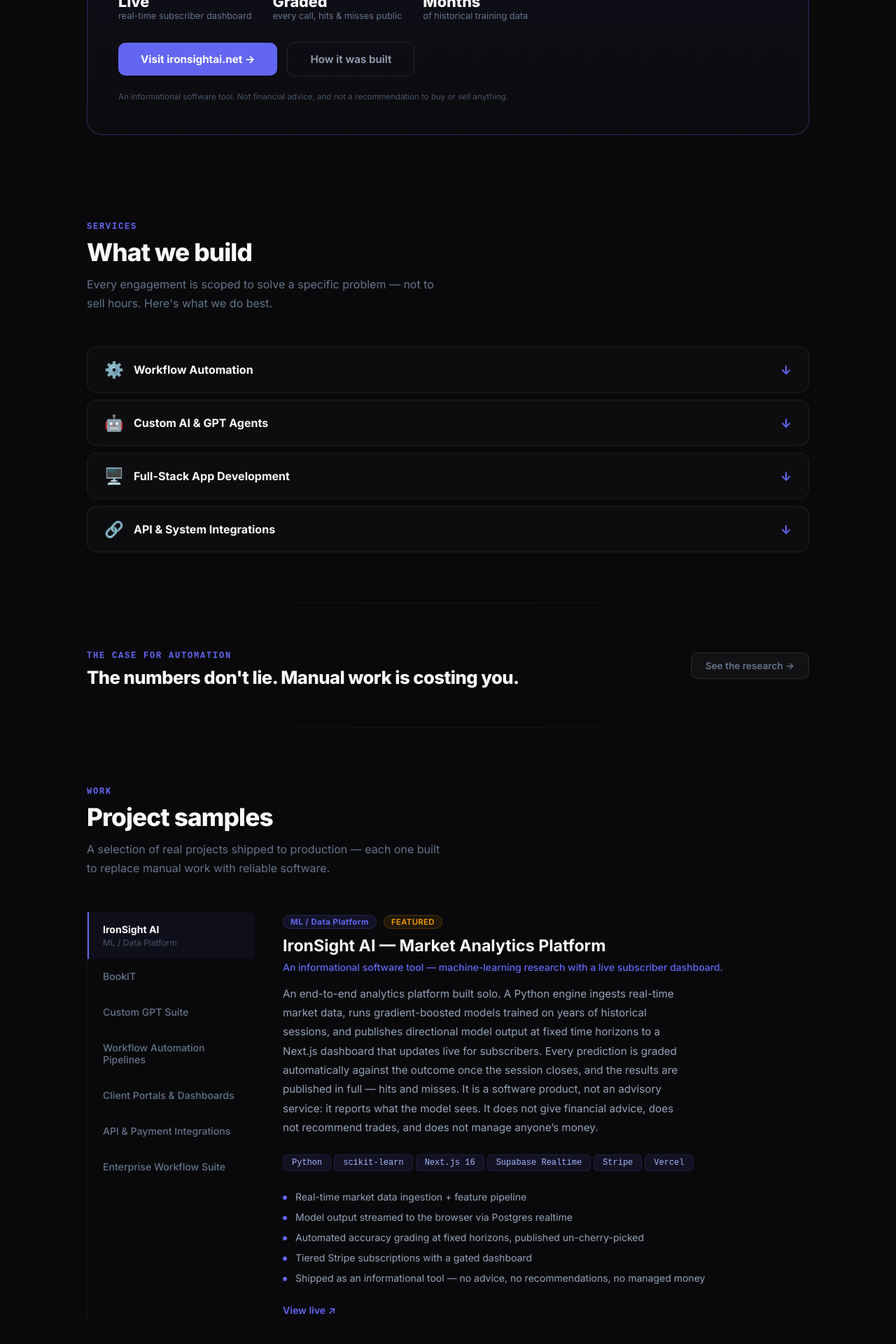
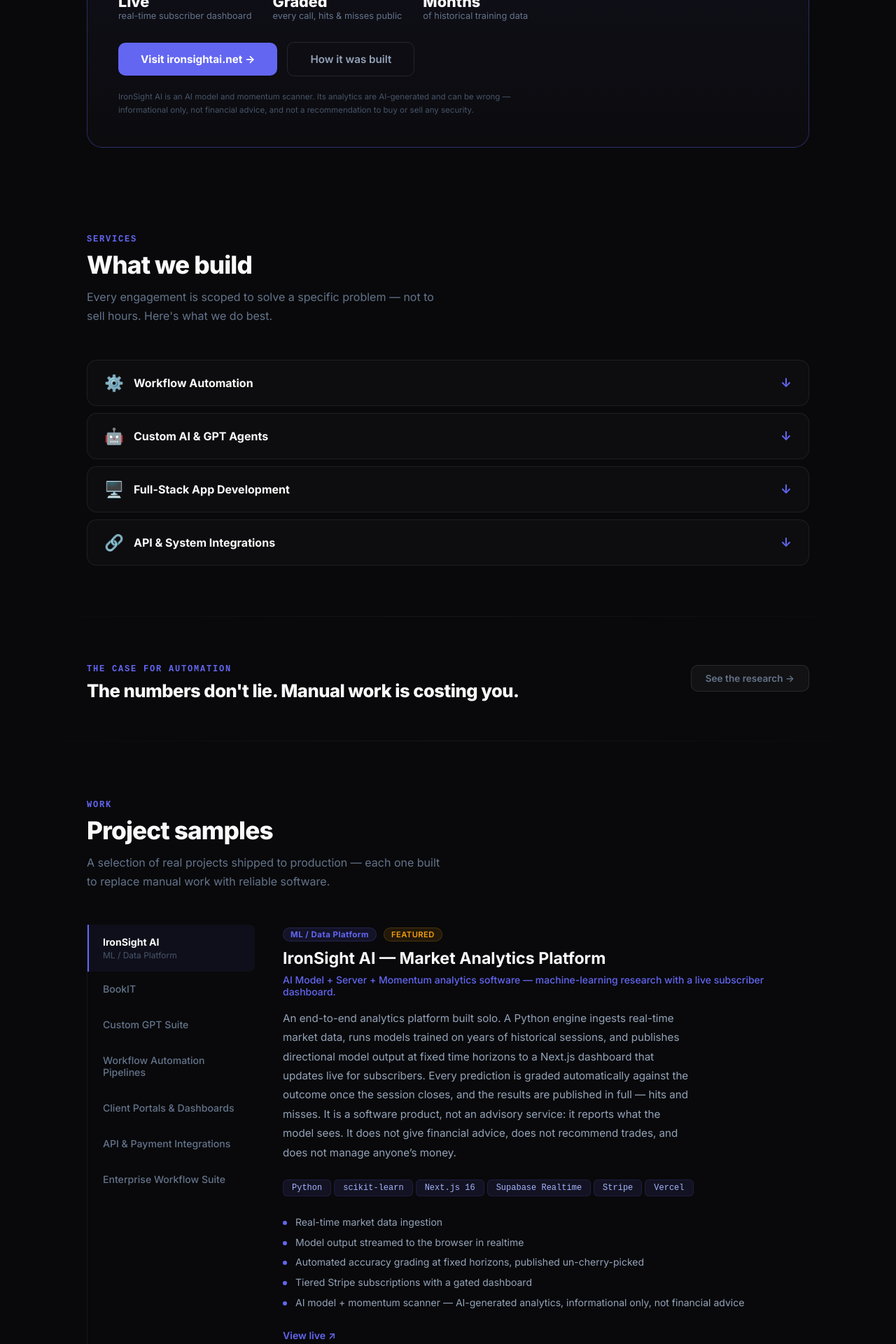
Before and after one commit to DamianAI613/clearpath-site, a Next.js app: page / in a window 1280 px wide. Shown: the part 1640-3560 px from the top of the page at 70% size. Built offline with nearby package versions, Linux system fonts and the light colour scheme.

Commit message:
IronSight copy: obscure method/data source, rework disclaimers, lowercase email

```diff
--- a/app/page.tsx
+++ b/app/page.tsx
@@ -70,15 +70,15 @@
   {
     title: 'IronSight AI — Market Analytics Platform',
     category: 'ML / Data Platform',
-    tagline: 'An informational software tool — machine-learning research with a live subscriber dashboard.',
-    description: 'An end-to-end analytics platform built solo. A Python engine ingests real-time market data, runs gradient-boosted models trained on years of historical sessions, and publishes directional model output at fixed time horizons to a Next.js dashboard that updates live for subscribers. Every prediction is graded automatically against the outcome once the session closes, and the results are published in full — hits and misses. It is a software product, not an advisory service: it reports what the model sees. It does not give financial advice, does not recommend trades, and does not manage anyone’s money.',
+    tagline: 'AI Model + Server + Momentum analytics software — machine-learning research with a live subscriber dashboard.',
+    description: 'An end-to-end analytics platform built solo. A Python engine ingests real-time market data, runs models trained on years of historical sessions, and publishes directional model output at fixed time horizons to a Next.js dashboard that updates live for subscribers. Every prediction is graded automatically against the outcome once the session closes, and the results are published in full — hits and misses. It is a software product, not an advisory service: it reports what the model sees. It does not give financial advice, does not recommend trades, and does not manage anyone’s money.',
     tech: ['Python', 'scikit-learn', 'Next.js 16', 'Supabase Realtime', 'Stripe', 'Vercel'],
     metrics: [
-      'Real-time market data ingestion + feature pipeline',
-      'Model output streamed to the browser via Postgres realtime',
+      'Real-time market data ingestion',
+      'Model output streamed to the browser in realtime',
       'Automated accuracy grading at fixed horizons, published un-cherry-picked',
       'Tiered Stripe subscriptions with a gated dashboard',
-      'Shipped as an informational tool — no advice, no recommendations, no managed money',
+      'AI model + momentum scanner — AI-generated analytics, informational only, not financial advice',
     ],
     link: 'https://ironsightai.net',
     featured: true,
@@ -407,7 +407,7 @@
               </a>
             </div>
             <p style={{ fontSize: '0.72rem', color: '#475569', margin: '20px 0 0', position: 'relative', lineHeight: 1.6, maxWidth: 620 }}>
-              An informational software tool. Not financial advice, and not a recommendation to buy or sell anything.
+              IronSight AI is an AI model and momentum scanner. Its analytics are AI-generated and can be wrong — informational only, not financial advice, and not a recommendation to buy or sell any security.
             </p>
           </div>
         </div>
@@ -661,7 +661,7 @@
                   See IronSight AI &rarr;
                 </a>
                 <p style={{ fontSize: '0.78rem', color: '#475569', margin: 0, maxWidth: 420, lineHeight: 1.6 }}>
-                  An informational software tool. Not financial advice, not a recommendation to buy or sell anything.
+                  IronSight AI is an AI model and momentum scanner. Its analytics are AI-generated and can be wrong — informational only, not financial advice, and not a recommendation to buy or sell any security.
                 </p>
               </div>
             </div>
@@ -764,14 +764,14 @@
                 Include the rough shape of the problem and I&apos;ll tell you honestly whether it&apos;s worth building.
               </p>
               <a
-                href="mailto:Support@ClearPathAutomation.IO?subject=ClearPath%20Automation%20%E2%80%94%20project%20inquiry"
+                href="mailto:support@clearpathautomation.io?subject=ClearPath%20Automation%20%E2%80%94%20project%20inquiry"
                 className="cp-btn-primary"
                 style={{ textDecoration: 'none', display: 'inline-block' }}
               >
                 Email ClearPath &rarr;
               </a>
               <p style={{ fontFamily: "'JetBrains Mono',monospace", fontSize: '0.8rem', color: '#475569', margin: '24px 0 0' }}>
-                Support@ClearPathAutomation.IO
+                support@clearpathautomation.io
               </p>
             </div>
           </div>
```
